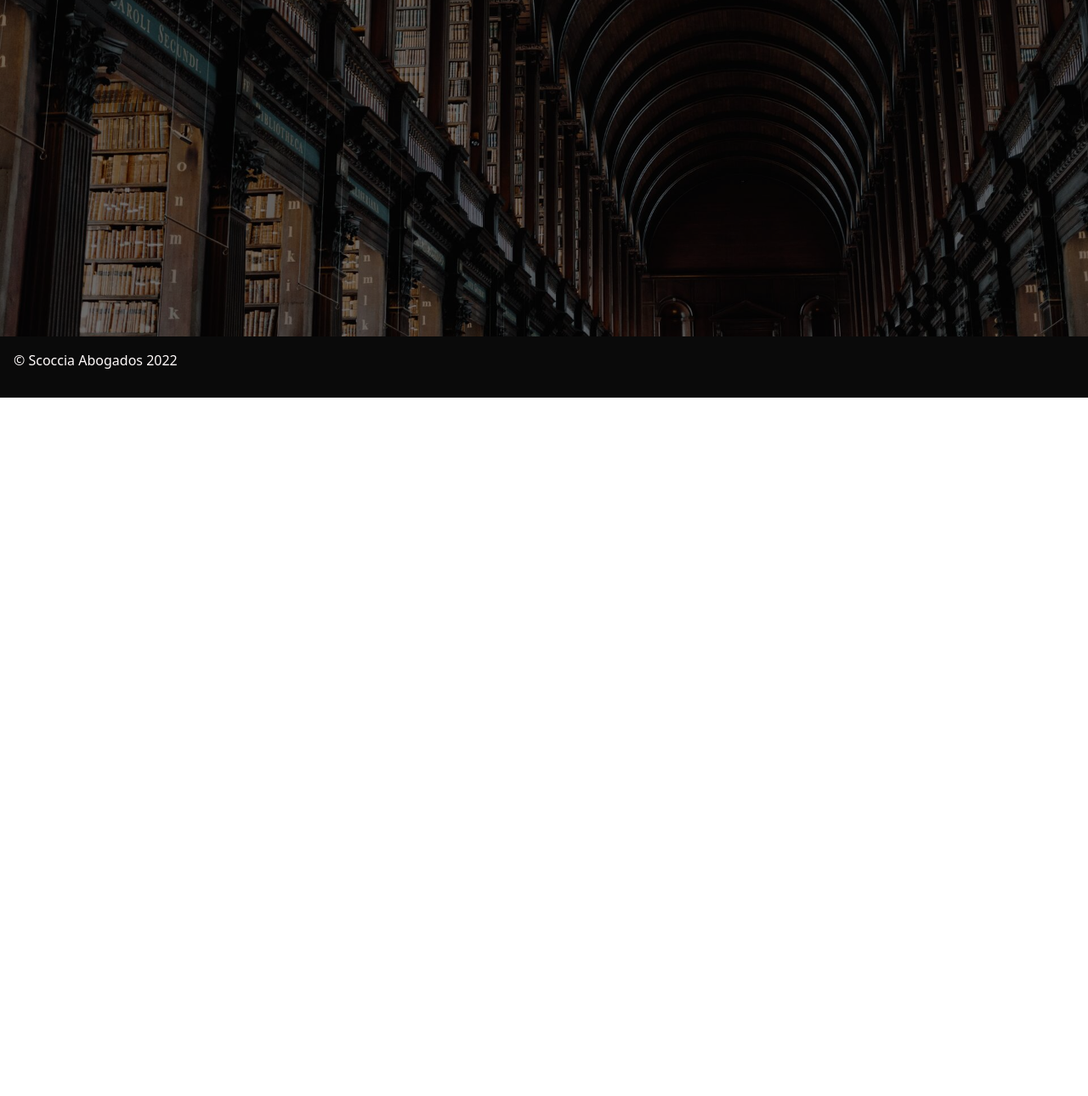
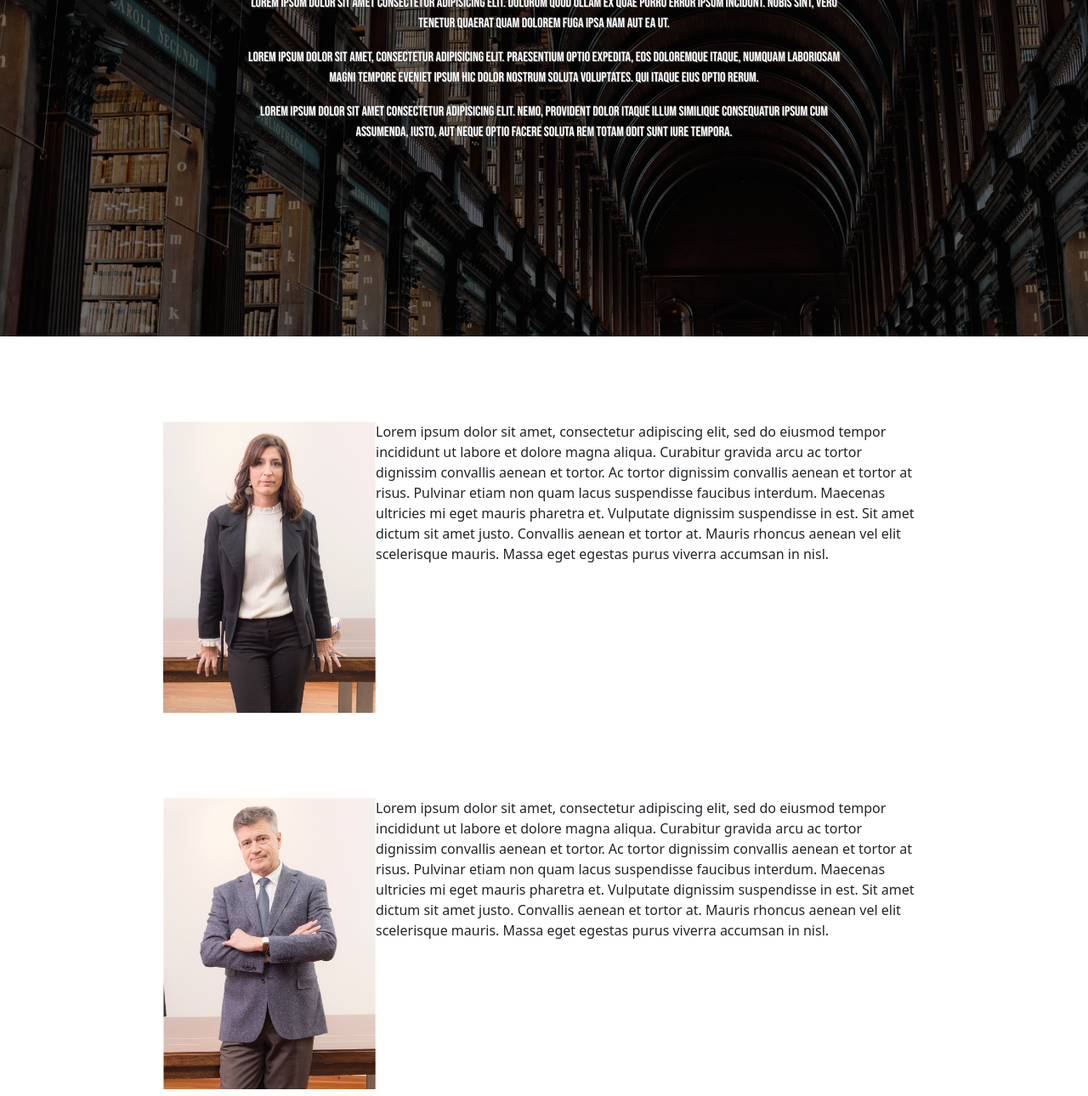
Before and after one commit to LeanBruno/PF-BRUNO, a plain HTML site: page pages/abogados.html in a window 1280 px wide. Shown: the part 419-1709 px from the top of the page at 85% size. Before the commit the page ends 887 px from the top, so only its background shows below. Drawn offline with nearby package versions, Linux system fonts and the light colour scheme.

Commit message:
agregue info en la sección de abogados

```diff
--- a/pages/abogados.html
+++ b/pages/abogados.html
@@ -44,10 +44,62 @@
 
         <!--IMAGEN DE FONDO + INFO DE ABOGADOS-->
         <main>
-            <section class="imagenPortada imagenPrincipal4">
+          <section class="imagenPortada imagenPrincipal4">
+            <section class="intro-abogados">
+            <h1>NUESTRO STAFF DE ABOGADOS</h1>
+            <p><b>Lorem ipsum dolor sit amet consectetur adipisicing elit. Dolorum quod ullam ex quae porro error ipsum incidunt. Nobis sint, vero tenetur quaerat quam dolorem fuga ipsa nam aut ea ut.</b></p>
+            <p>Lorem ipsum dolor sit amet, consectetur adipisicing elit. Praesentium optio expedita, eos doloremque itaque, numquam laboriosam magni tempore eveniet ipsum hic dolor nostrum soluta voluptates. Qui itaque eius optio rerum.</p>
+            <p>Lorem ipsum dolor sit amet consectetur adipisicing elit. Nemo, provident dolor itaque illum similique consequatur ipsum cum assumenda, iusto, aut neque optio facere soluta rem totam odit sunt iure tempora.</p>
+          </section>
+          </section>
+      </main>
 
-        </section>
-        </main>
+      <section class="sobre-abogados">
+        <div class="flex-abogados">
+          <img class="imagen-abogados" src="../img/mujer abogada.png" alt="primer abogada"/>
+          <p class="aboutFirstText">
+            Lorem ipsum dolor sit amet, consectetur adipiscing elit, sed do
+            eiusmod tempor incididunt ut labore et dolore magna aliqua. Curabitur
+            gravida arcu ac tortor dignissim convallis aenean et tortor. Ac tortor
+            dignissim convallis aenean et tortor at risus. Pulvinar etiam non quam
+            lacus suspendisse faucibus interdum. Maecenas ultricies mi eget mauris
+            pharetra et. Vulputate dignissim suspendisse in est. Sit amet dictum
+            sit amet justo. Convallis aenean et tortor at. Mauris rhoncus aenean
+            vel elit scelerisque mauris. Massa eget egestas purus viverra accumsan
+            in nisl.
+          </p>
+          </div>
+
+        <div class="flex-abogados">
+            <img class="imagen-abogados" src="../img/hombre abogado.png" alt="primer abogado"/>
+            <p class="aboutFirstText">
+              Lorem ipsum dolor sit amet, consectetur adipiscing elit, sed do
+              eiusmod tempor incididunt ut labore et dolore magna aliqua. Curabitur
+              gravida arcu ac tortor dignissim convallis aenean et tortor. Ac tortor
+              dignissim convallis aenean et tortor at risus. Pulvinar etiam non quam
+              lacus suspendisse faucibus interdum. Maecenas ultricies mi eget mauris
+              pharetra et. Vulputate dignissim suspendisse in est. Sit amet dictum
+              sit amet justo. Convallis aenean et tortor at. Mauris rhoncus aenean
+              vel elit scelerisque mauris. Massa eget egestas purus viverra accumsan
+              in nisl.
+            </p>
+          </div>
+
+        <div class="flex-abogados">
+            <img class="imagen-abogados" src="../img/hombre abogado 2.png" alt="segundo abogado"/>
+            <p class="aboutFirstText">
+              Lorem ipsum dolor sit amet, consectetur adipiscing elit, sed do
+              eiusmod tempor incididunt ut labore et dolore magna aliqua. Curabitur
+              gravida arcu ac tortor dignissim convallis aenean et tortor. Ac tortor
+              dignissim convallis aenean et tortor at risus. Pulvinar etiam non quam
+              lacus suspendisse faucibus interdum. Maecenas ultricies mi eget mauris
+              pharetra et. Vulputate dignissim suspendisse in est. Sit amet dictum
+              sit amet justo. Convallis aenean et tortor at. Mauris rhoncus aenean
+              vel elit scelerisque mauris. Massa eget egestas purus viverra accumsan
+              in nisl.
+            </p>
+          </div>
+          </section>
 
         <!--FOOTER-->
         <footer class="pie">
--- a/styles/style.css
+++ b/styles/style.css
@@ -289,6 +289,43 @@ header {
 
 }
 
+/**** ABOGADOS ****/
+
+.intro-abogados {
+    max-width: 80%;
+    margin:auto;
+    padding-top:5rem ;
+    padding-bottom: 2rem;
+    padding-left: 2rem;
+    padding-right: 2rem;
+    text-align: center;
+    color: rgb(255, 255, 255);
+    font-family: 'Bebas Neue', cursive;
+    font-weight: 200;
+    font-size: 1.rem;
+    text-shadow: 1px 1px 0 #474747;
+
+}
+
+.sobre-abogados {
+    display: flex;
+    padding-top: 100px;
+    padding-left: 15%;
+    padding-right: 15%;
+    flex-direction: column;
+}
+
+.flex-abogados {
+    display: flex;
+    padding-bottom: 100px;
+}
+
+.imagen-abogados {
+    width: 250px;
+    animation: firstAnimation 5s ease-in 0s 1 normal forwards;
+}
+
+
 /***** MEDIA 500 *****/
 @media screen and (max-width: 500px) {
 
```
Also changed, not shown: img/hombre abogado 2.png (added), img/hombre abogado.png (added), img/mujer abogada.png (added).
